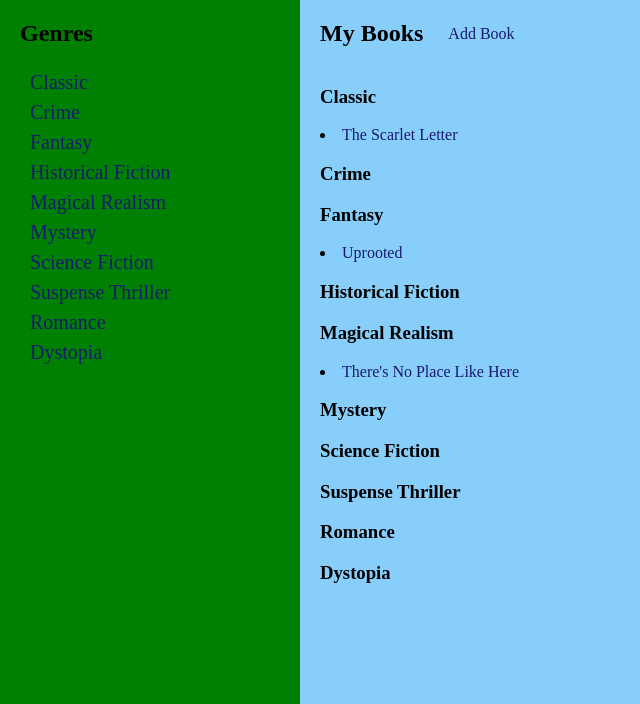
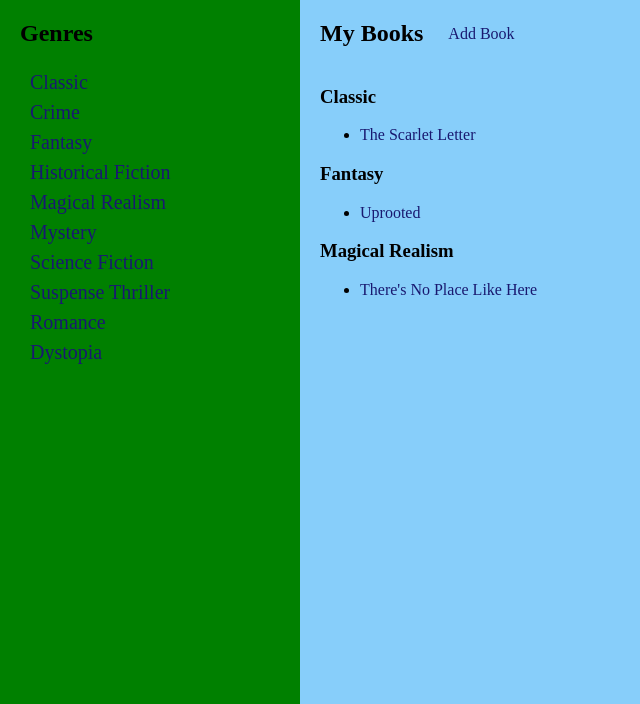
Before and after one commit to sarah-thomens/item-catalog-project, a Flask app: page /books/my in a window 1280 px wide. Shown: the part 100-804 px from the top of the page, without its empty margins (0-640 px from the left). Run offline with Flask 2, Linux system fonts and the light colour scheme; a user stored in the database is signed in; some libraries are stand-ins or nearby versions.

Commit message:
Fixed All/My Books pages.

```diff
--- a/catalog/application.py
+++ b/catalog/application.py
@@ -58,7 +58,7 @@ def showRecentBooks():
 #--Show All Books----------------------------------------------------------------
 @app.route('/books/all')
 def showAllBooks():
-	books = session.query(Book).all()
+	books = session.query(Book).order_by(Book.genre.asc(), Book.title.asc()).all()
 	return render_template('myAllBooks.html', book_type = "All", books = books)
 
 #--Show My Books----------------------------------------------------------------
@@ -66,7 +66,7 @@ def showAllBooks():
 def showMyBooks():
 	if 'username' not in login_session:
 		return redirect('/login')
-	books = session.query(Book).filter(Book.user_id == login_session['user_id'])
+	books = session.query(Book).filter(Book.user_id == login_session['user_id']).order_by(Book.genre.asc(), Book.title.asc())
 	return render_template('myAllBooks.html', book_type = "My", books = books)
 
 #--Show Specific Genre of Books--------------------------------------------------
--- a/catalog/templates/myAllBooks.html
+++ b/catalog/templates/myAllBooks.html
@@ -14,102 +14,21 @@
 			<a class="add-book-link" href="{{url_for('addBook')}}">Add Book</a>
 		</div>
 		<div class="genre-books">
-			<h3 class="genre-name">Classic</h3>
 			{% for book in books %}
-				{% if book.genre == "classic" %}
-					<li><a href="{{url_for('showBookInfo', book_title = book.urlSafeTitle, book_id = book.id)}}">
-						{{book.title}}
-					</a></li>
+				{% if loop.first %}
+					<h3 class="genre-name">{{book.genre.replace( '-', ' ' ).title()}}</h3>
+						<ul>
 				{% endif %}
-			{% endfor %}
-		</div>
-		<div class="genre-books">
-			<h3 class="genre-name">Crime</h3>
-			{% for book in books %}
-				{% if book.genre == "crime" %}
-					<li><a href="{{url_for('showBookInfo', book_title = book.urlSafeTitle, book_id = book.id)}}">
-						{{book.title}}
-					</a></li>
+				{% if loop.changed(book.genre) and not loop.first %}
+					</ul>
+					<h3 class="genre-name">{{book.genre.replace( '-', ' ' ).title()}}</h3>
+					<ul>
 				{% endif %}
-			{% endfor %}
-		</div>
-		<div class="genre-books">
-			<h3 class="genre-name">Fantasy</h3>
-			{% for book in books %}
-				{% if book.genre == "fantasy" %}
-					<li><a href="{{url_for('showBookInfo', book_title = book.urlSafeTitle, book_id = book.id)}}">
-						{{book.title}}
-					</a></li>
-				{% endif %}
-			{% endfor %}
-		</div>
-		<div class="genre-books">
-			<h3 class="genre-name">Historical Fiction</h3>
-			{% for book in books %}
-				{% if book.genre == "historical-fiction" %}
-					<li><a href="{{url_for('showBookInfo', book_title = book.urlSafeTitle, book_id = book.id)}}">
-						{{book.title}}
-					</a></li>
-				{% endif %}
-			{% endfor %}
-		</div>
-		<div class="genre-books">
-			<h3 class="genre-name">Magical Realism</h3>
-			{% for book in books %}
-				{% if book.genre == "magical-realism" %}
-					<li><a href="{{url_for('showBookInfo', book_title = book.urlSafeTitle, book_id = book.id)}}">
-						{{book.title}}
-					</a></li>
-				{% endif %}
-			{% endfor %}
-		</div>
-		<div class="genre-books">
-			<h3 class="genre-name">Mystery</h3>
-			{% for book in books %}
-				{% if book.genre == "mystery" %}
-					<li><a href="{{url_for('showBookInfo', book_title = book.urlSafeTitle, book_id = book.id)}}">
-						{{book.title}}
-					</a></li>
-				{% endif %}
-			{% endfor %}
-		</div>
-		<div class="genre-books">
-			<h3 class="genre-name">Science Fiction</h3>
-			{% for book in books %}
-				{% if book.genre == "science-fiction" %}
-					<li><a href="{{url_for('showBookInfo', book_title = book.urlSafeTitle, book_id = book.id)}}">
-						{{book.title}}
-					</a></li>
-				{% endif %}
-			{% endfor %}
-		</div>
-		<div class="genre-books">
-			<h3 class="genre-name">Suspense Thriller</h3>
-			{% for book in books %}
-				{% if book.genre == "suspense-thriller" %}
-					<li><a href="{{url_for('showBookInfo', book_title = book.urlSafeTitle, book_id = book.id)}}">
-						{{book.title}}
-					</a></li>
-				{% endif %}
-			{% endfor %}
-		</div>
-		<div class="genre-books">
-			<h3 class="genre-name">Romance</h3>
-			{% for book in books %}
-				{% if book.genre == "romance" %}
-					<li><a href="{{url_for('showBookInfo', book_title = book.urlSafeTitle, book_id = book.id)}}">
-						{{book.title}}
-					</a></li>
-				{% endif %}
-			{% endfor %}
-		</div>
-		<div class="genre-books">
-			<h3 class="genre-name">Dystopia</h3>
-			{% for book in books %}
-				{% if book.genre == "dystopia" %}
-					<li><a href="{{url_for('showBookInfo', book_title = book.urlSafeTitle, book_id = book.id)}}">
-						{{book.title}}
-					</a></li>
+				<li>
+					<a href="{{url_for('showBookInfo', book_title = book.urlSafeTitle, book_id = book.id)}}">{{book.title}}</a>
+				</li>
+				{% if loop.last %}
+					</ul>
 				{% endif %}
 			{% endfor %}
 		</div>
```
